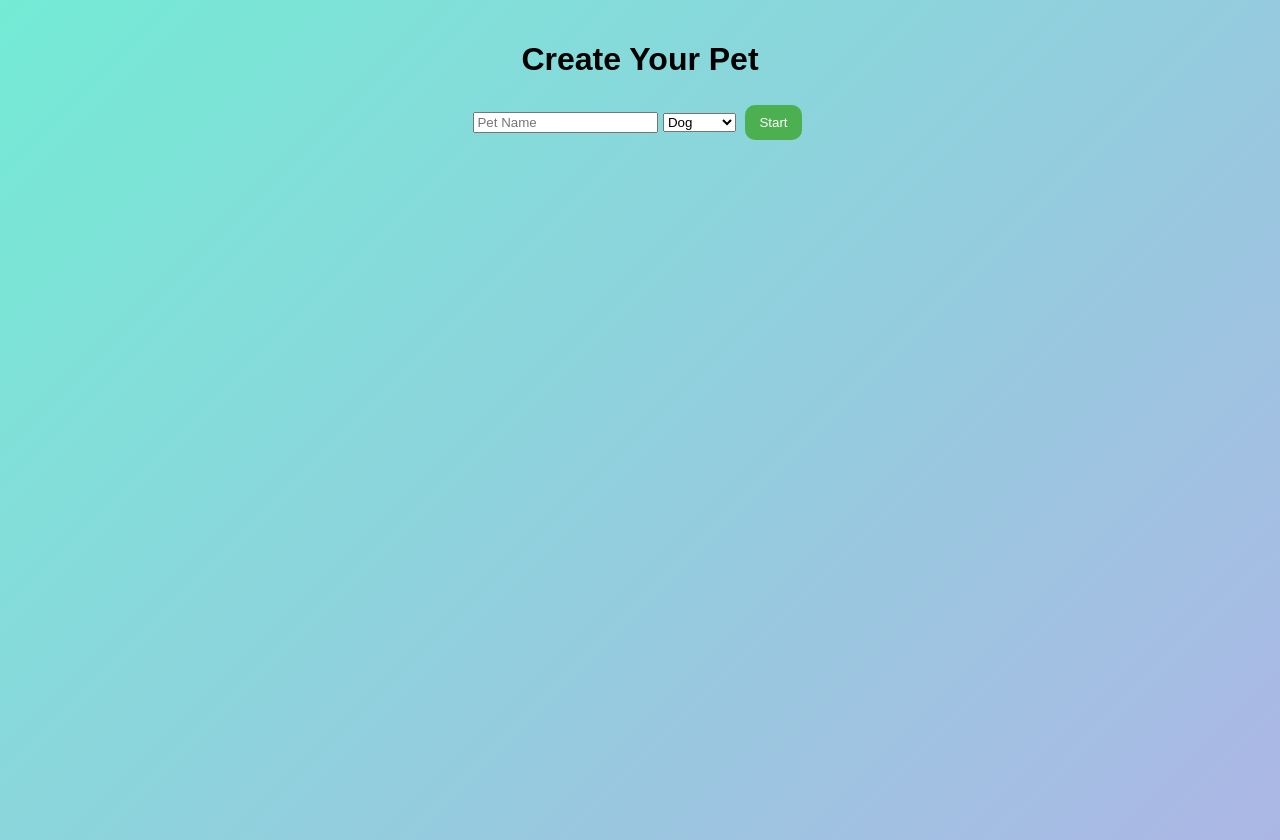
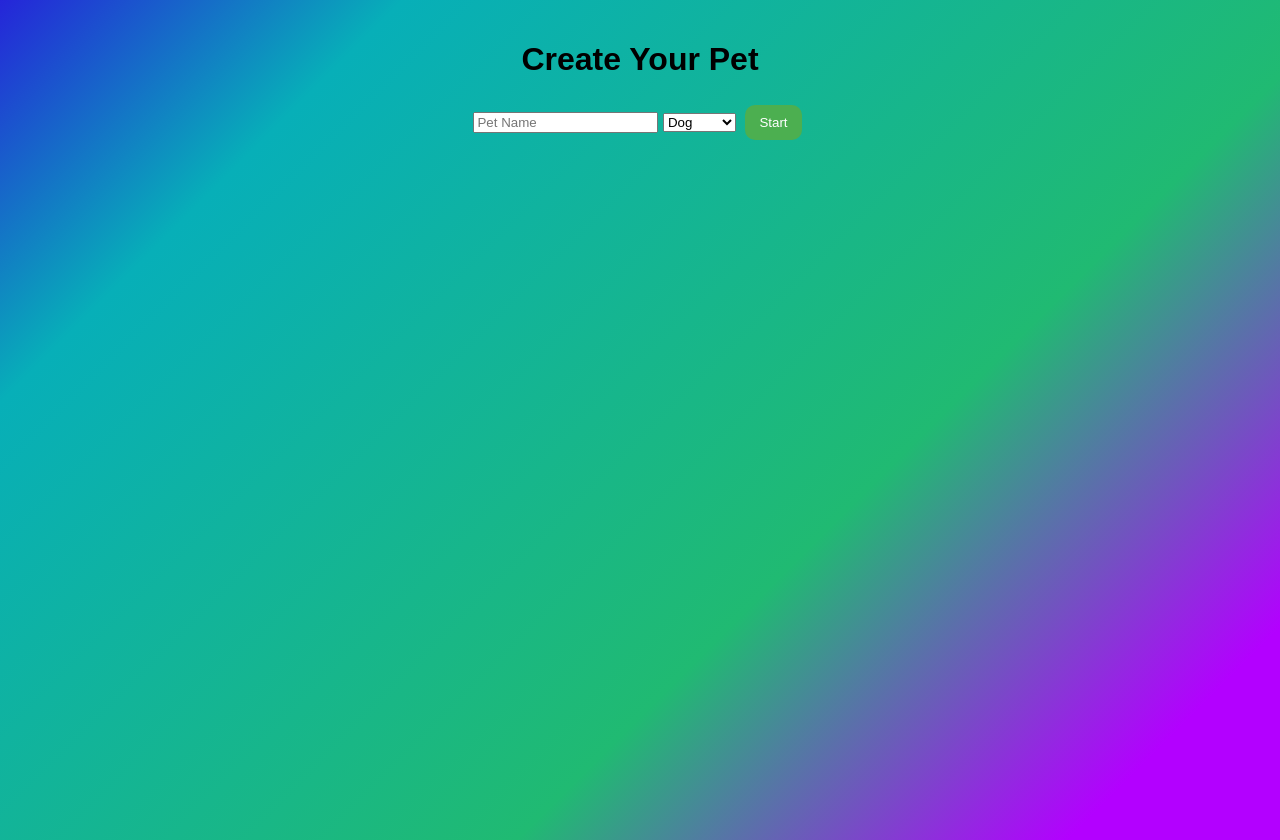
Before and after one commit to Garrett-Johnson11/PawPulse, a Flask app: page / in a window 1280 px wide. Run offline with Flask 3, Linux system fonts and the light colour scheme.

Commit message:
Change background gradient colors in style.css

```diff
--- a/FBLA_State_Comp/pet_app/static/css/style.css
+++ b/FBLA_State_Comp/pet_app/static/css/style.css
@@ -1,7 +1,7 @@
 body {
     margin: 0;
     font-family: Arial, sans-serif;
-    background: linear-gradient(135deg, #74ebd5, #acb6e5);
+    background: linear-gradient(135deg, #2525D9 0%, #07AFB8 19%, #20BA72 64%, #B300FF 90%);
     min-height: 100vh;
     display: flex;
     flex-direction: column;
```
